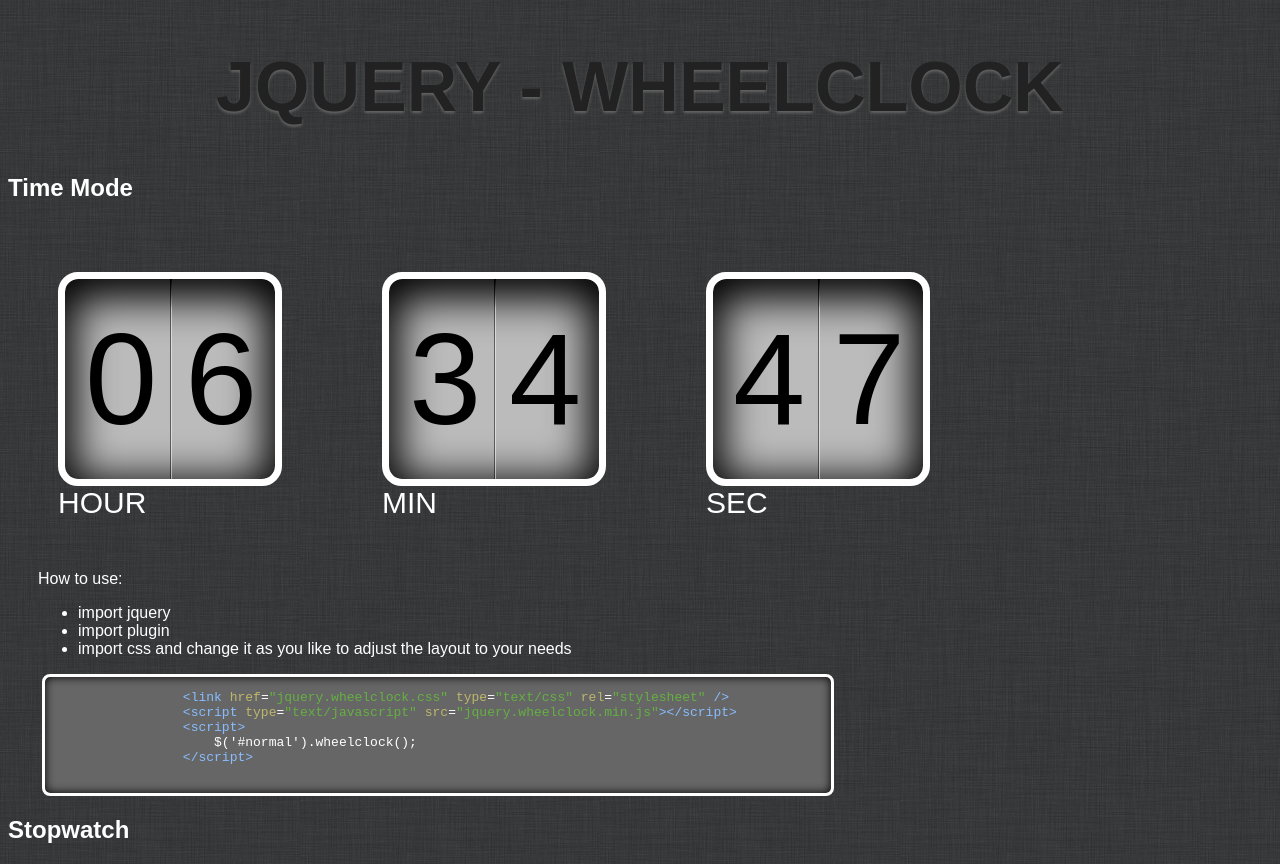
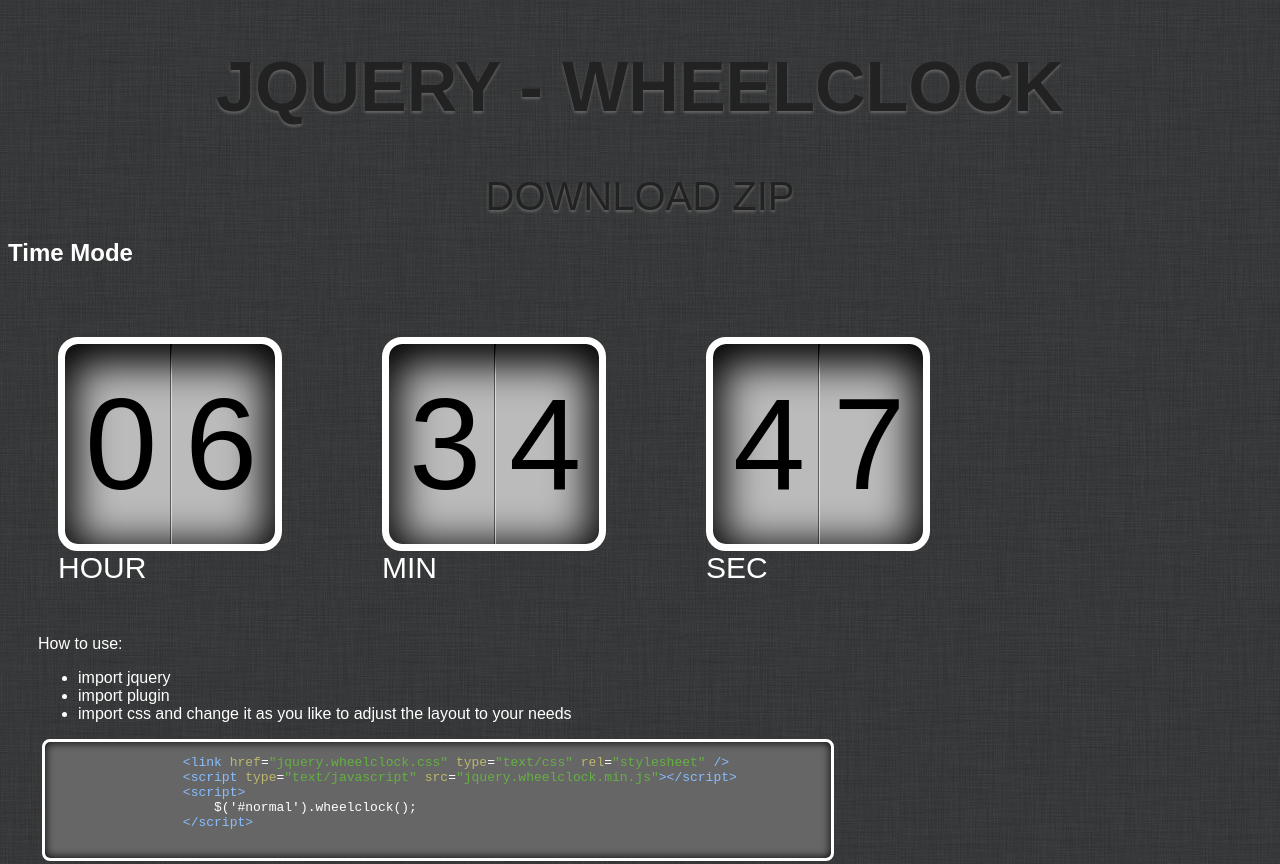
Before and after one commit to mcdorians/jQuery-Plugins, a plain HTML site: page index.html in a window 1280 px wide. Shown: the top 864 px of the page. Drawn offline with nearby package versions, Linux system fonts and the light colour scheme; a web font is replaced by a local one.

Commit message:
Download added

```diff
--- a/index.html
+++ b/index.html
@@ -22,6 +22,32 @@ Netbeans 7.0.1 on Macbook Pro
                 background-repeat: repeat;
                 color: #fff;
             }
+
+            a img {border: 0;}
+
+
+            a:link {
+                text-decoration: none;
+                color: inherit;
+
+            }
+            a:visited {
+                text-decoration: none;
+                color: inherit;
+            }
+            a:focus {
+                color: inherit;
+                border-bottom:1px dotted;
+            }
+            a:hover {
+                color: inherit;
+                border-bottom:1px dotted;
+            }
+            a:active {
+                color: inherit;
+                border-bottom:1px dotted;
+            }
+
             .wc_container{
                 background-color: #bbb;
             }
@@ -41,10 +67,23 @@ Netbeans 7.0.1 on Macbook Pro
                 width: 800px !important;
                 margin: 0px 30px;
             }
+            #download {
+                text-align: center;
+                font-size: 40px; text-transform: uppercase;
+                color: #222;
+                text-shadow: 0px 2px 3px #666;
+            }
+            #download a:hover{
+                color: #111;
+                text-shadow: 0px 2px 3px #666;
+            }
         </style>
     </head>
     <body onload="prettyPrint()">
         <h1>jQuery - Wheelclock</h1>
+        <div id="download">
+            <a href="https://github.com/mcdorians/jQuery-Plugins/zipball/master">Download zip</a>
+        </div>
         <h2>Time Mode</h2>
         <div id ="normal"></div>
         <div style="clear: both;"></div>
```
Also changed, not shown: wheelclockdemo.html (+39 -0 lines).
